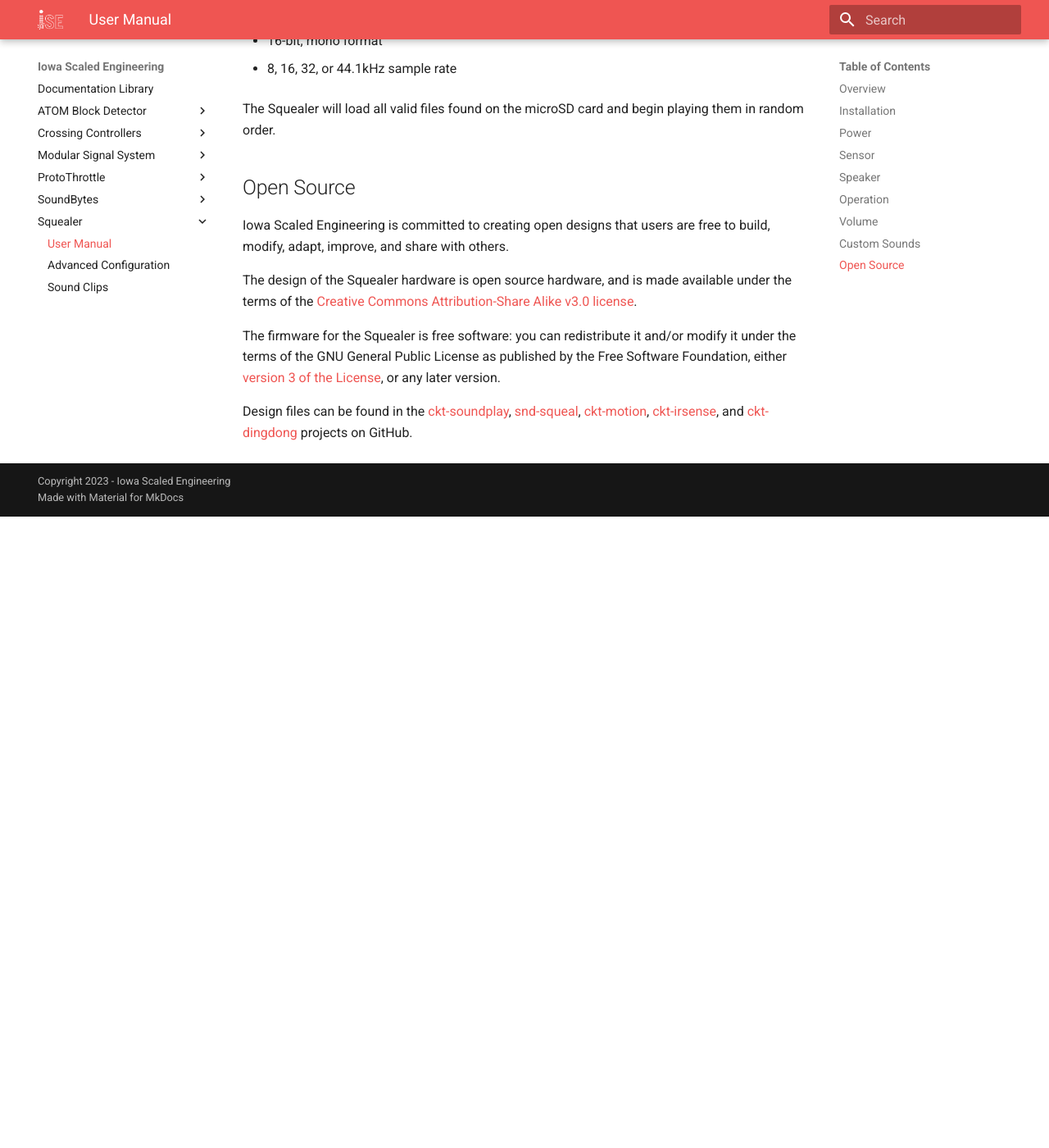
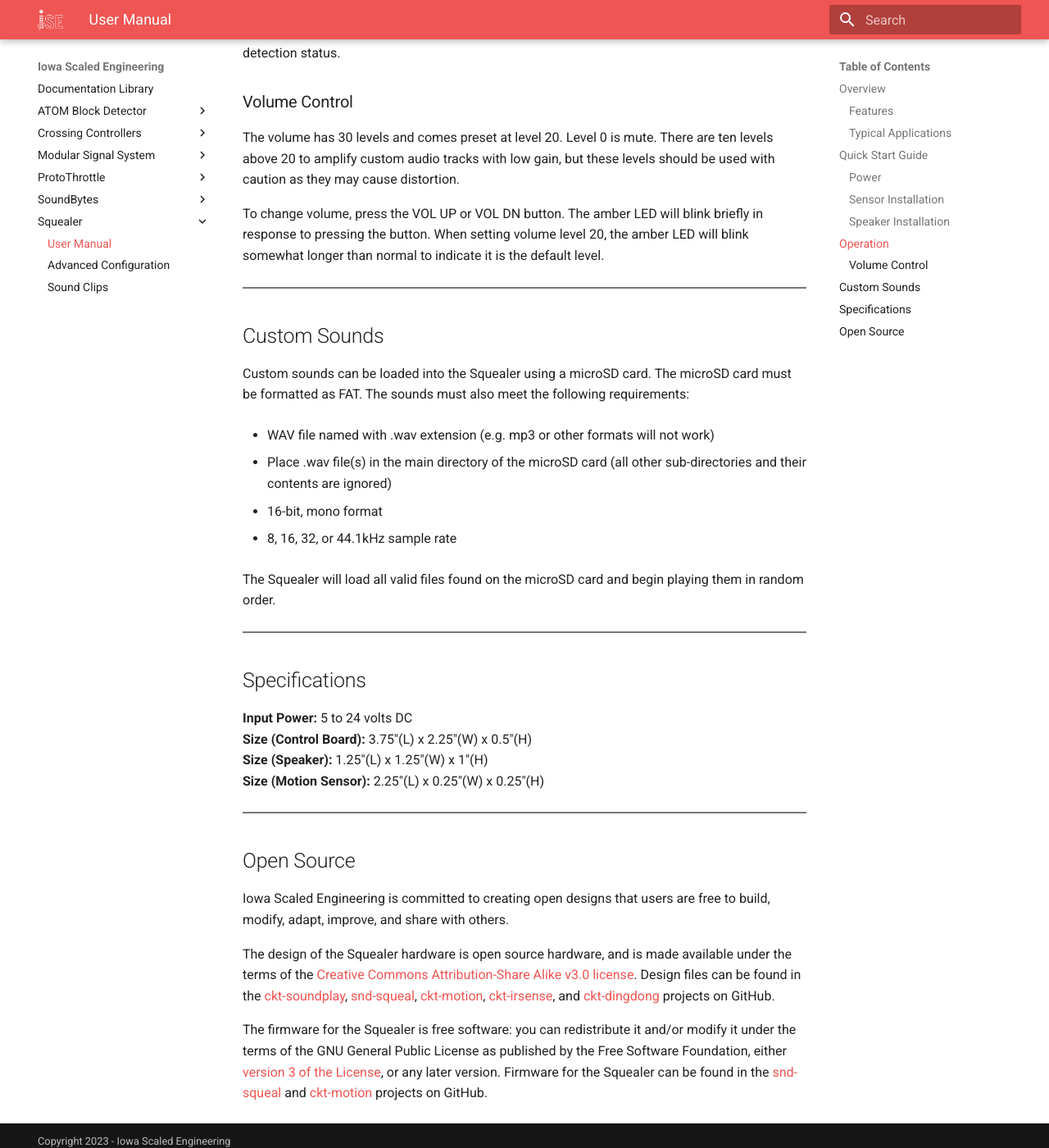
Before and after one commit to IowaScaledEngineering/ise-docs, an MkDocs documentation site: the page built from docs/Squealer/manual.md, in a window 1280 px wide and 1400 px high, scrolled down 3174 px. Shown: the whole window at 82% size. Built offline with MkDocs 1.6.1 and Material for MkDocs 9.7.7, drawn with Linux system fonts in a browser that asks for light colours; before the commit the page ends 3804 px from its top, so only the background shows below that; some of the changed text lies outside the part shown.

Commit message:
Updated Squealer manual to new style

```diff
--- a/docs/Squealer/manual.md
+++ b/docs/Squealer/manual.md
@@ -22,10 +22,37 @@
 landscape for most situations, but custom sounds can also be loaded using a
 microSD card.  The possibilities are only limited by your imagination!
 
+### Features
+
+* True motion-detecting operation: only squeals when something is moving
+* Simple, discrete under-track installation
+* Professionally recorded and edited flange squeal sounds play randomly
+* Sounds fade smoothly when activated or deactivated
+* Custom sounds can be loaded using a microSD card
+* Comes complete with sensor, speaker, and control board
+* Powered from 5V to 24V DC
+* Additional [motion sensors](https://www.iascaled.com/store/CKT-MOTION) available
+
+### Typical Applications
+
+* Mainline curves
+* Yards
+* Tight industrial trackage
+
 ![](img/install2.png)
 
+---
+
+## Quick Start Guide
+
+### Power
+
+The Squealer can be powered from 5V to 24V DC, applied through connector J1
+(positive to VIN, negative to GND).  Alternatively, the mini USB jack can be
+used to power the Squealer, either from a USB charging block or a laptop/PC.
+
 ![](img/install1.png){align=right}
-## Installation
+### Sensor Installation
 
 1.  Drill a 1/16" pilot hole down through the benchwork
 
@@ -67,7 +86,7 @@
 be happier having multiple Squealer modules spaced around, connected to the
 nearest sensors.
 
-## Speaker
+### Speaker Installation
 
 The speaker attaches to connector J6 (SPK OUT) on the board.  The plastic
 speaker enclosure can be mounted above or below the layout.  For better
@@ -75,6 +94,8 @@
 the speaker enclosure with the opening on the side facing up.  Camouflage
 the hole with scenery.  However, this is user preference and may involve
 some experimentation.
+
+---
 
 ## Operation
 
@@ -89,7 +110,7 @@
 blue LED on the Squealer board will always indicate the current detection
 status.
 
-## Volume
+### Volume Control
 
 The volume has 30 levels and comes preset at level 20.  Level 0 is mute.
 There are ten levels above 20 to amplify custom audio tracks with low gain,
@@ -99,6 +120,8 @@
 blink briefly in response to pressing the button.  When setting volume level
 20, the amber LED will blink somewhat longer than normal to indicate it is
 the default level.
+
+---
 
 ## Custom Sounds
 
@@ -118,6 +141,17 @@
 The Squealer will load all valid files found on the microSD card and begin
 playing them in random order.
 
+---
+
+## Specifications
+
+**Input Power:**  5 to 24 volts DC
+**Size (Control Board):** 3.75"(L) x 2.25"(W) x 0.5"(H)
+**Size (Speaker):** 1.25"(L) x 1.25"(W) x 1"(H)
+**Size (Motion Sensor):** 2.25"(L) x 0.25"(W) x 0.25"(H)
+
+---
+
 ## Open Source
 
 Iowa Scaled Engineering is committed to creating open designs that users are free to build, modify,
@@ -126,14 +160,15 @@
 The design of the Squealer hardware is open source hardware, and is made
 available under the terms of the
 [Creative Commons Attribution-Share Alike v3.0 license](http://creativecommons.org/licenses/by-sa/3.0/).
-
-The firmware for the Squealer is free software: you can redistribute
-it and/or modify it under the terms of the GNU General Public License as
-published by the Free Software Foundation, either [version 3 of the License](https://www.gnu.org/licenses/gpl.html), or any later version.
-
 Design files can be found in the [ckt-soundplay](https://github.com/IowaScaledEngineering/ckt-soundplay),
 [snd-squeal](https://github.com/IowaScaledEngineering/snd-squeal),
 [ckt-motion](https://github.com/IowaScaledEngineering/ckt-motion),
 [ckt-irsense](https://github.com/IowaScaledEngineering/ckt-irsense),
 and [ckt-dingdong](https://github.com/IowaScaledEngineering/ckt-dingdong)
 projects on GitHub.
+
+The firmware for the Squealer is free software: you can redistribute it and/or modify it under the
+terms of the GNU General Public License as published by the Free Software Foundation, either [version 3 of the
+License](https://www.gnu.org/licenses/gpl.html), or any later version. Firmware for the
+Squealer can be found in the [snd-squeal](https://github.com/IowaScaledEngineering/snd-squeal)
+and [ckt-motion](https://github.com/IowaScaledEngineering/ckt-motion) projects on GitHub.
```
Also changed, not shown: other parts of docs/Squealer/manual.md (+0 -8 lines).
